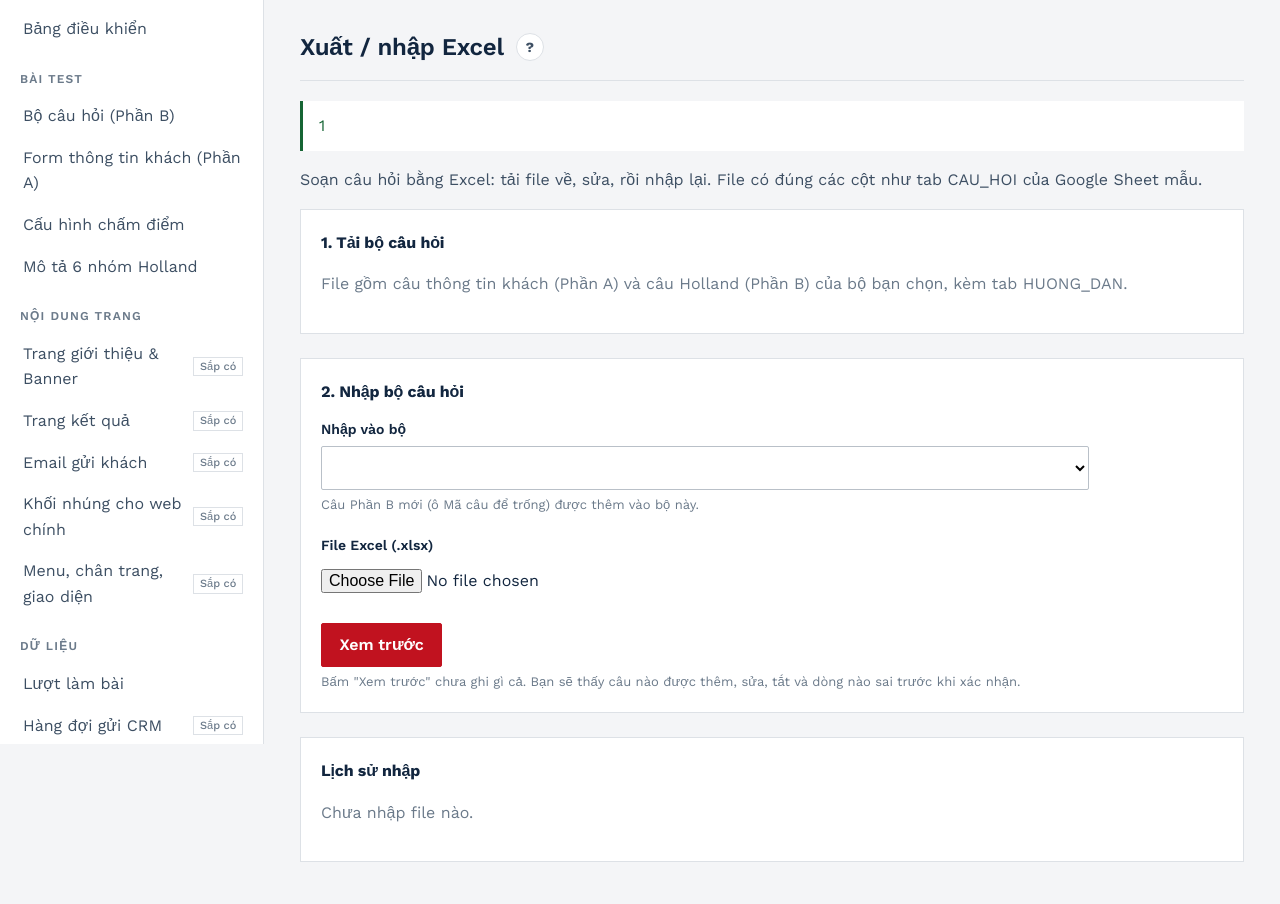
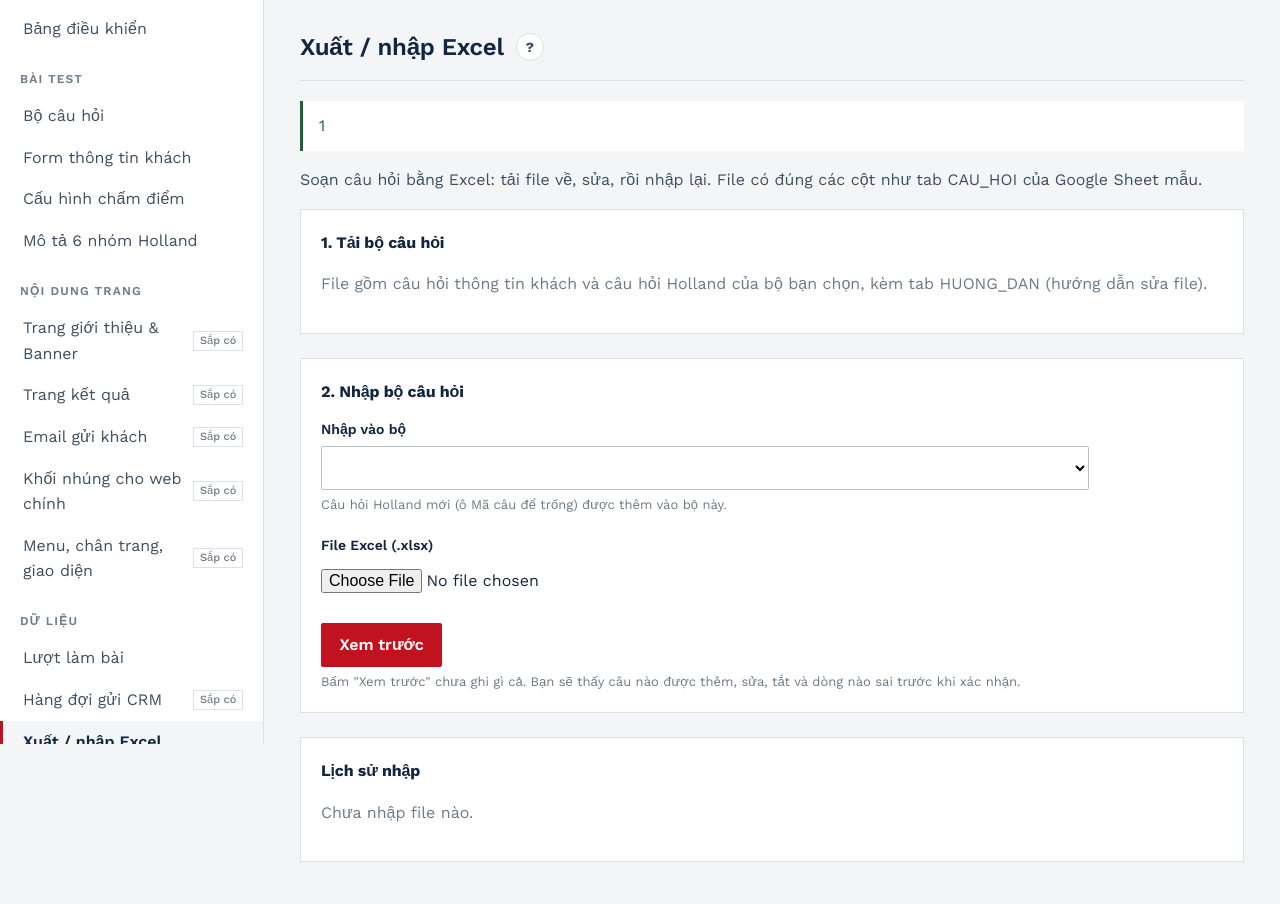
Before and after one commit to vivi123-ou/VigerEdu_Web, a Laravel app: template viger_holland/resources/views/admin/excel/index.blade.php in a window 1280 px wide. Shown: the part 56-960 px from the top of the page. Run offline with Laravel 12, Linux system fonts and the light colour scheme; the template is opened without the code that fills it, so the values that code supplies are empty; the visitor is signed in with stand-in values (Sample User, id 1); data comes from the database, SQL or seed files in the repository; some libraries are stand-ins or nearby versions.

Commit message:
Admin: bỏ chữ (Phần A)/(Phần B) ở menu, tiêu đề trang, bảng điều khiển và trang Excel cho dễ đọc

```diff
--- a/viger_holland/config/admin_menu.php
+++ b/viger_holland/config/admin_menu.php
@@ -21,9 +21,9 @@ return [
     [
         'title' => 'Bài test',
         'items' => [
-            ['key' => 'question-sets', 'label' => 'Bộ câu hỏi (Phần B)', 'route' => 'admin.question-sets.index', 'icon' => 'list',
+            ['key' => 'question-sets', 'label' => 'Bộ câu hỏi', 'route' => 'admin.question-sets.index', 'icon' => 'list',
                 'help' => 'Mỗi bộ câu là một bài test (ví dụ THPT, Sinh viên). Bấm tên bộ để thêm, sửa, tắt, kéo thả sắp xếp câu hỏi. "Dán nhiều câu" để thêm cả loạt (mỗi dòng một câu, đầu dòng ghi nhóm, ví dụ "R | Tôi thích sửa xe"). "Nhân bản" để tạo bộ mới từ bộ cũ. Mỗi bộ có link làm bài riêng để gửi khách. Xóa nhầm thì khôi phục ở mục Thùng rác cuối trang.'],
-            ['key' => 'info-form', 'label' => 'Form thông tin khách (Phần A)', 'route' => 'admin.info-questions.index', 'icon' => 'form',
+            ['key' => 'info-form', 'label' => 'Form thông tin khách', 'route' => 'admin.info-questions.index', 'icon' => 'form',
                 'help' => 'Các câu khách điền ở bước cuối "Nhận kết quả". Bấm "+ Thêm câu", chọn kiểu trả lời và "Gửi sang CRM vào trường…" (trường có sẵn hoặc tự đặt mã mới). Câu mới hiện ngay trên form và tự gửi sang CRM. "Chỉ hiện khi…" để chỉ hỏi một nhóm khách. Kéo thả biểu tượng ⋮⋮ rồi bấm "Lưu thứ tự" để sắp xếp.'],
             ['key' => 'scoring', 'label' => 'Cấu hình chấm điểm', 'route' => 'admin.scoring.edit', 'icon' => 'sliders',
                 'help' => 'Đổi trọng số, ngưỡng và tên nhãn, số ngành gợi ý. Bấm "Chạy thử" để xem một học sinh mẫu được gợi ý ngành nào với giá trị mới (chưa lưu) so với hiện tại. Hài lòng thì bấm "Lưu". Lượt làm bài cũ không bị chấm lại. Sửa nhầm thì bấm "Quay lại bản này" ở Lịch sử thay đổi.'],
--- a/viger_holland/resources/views/admin/dashboard.blade.php
+++ b/viger_holland/resources/views/admin/dashboard.blade.php
@@ -23,11 +23,11 @@
     <div class="stats">
         <div class="stat">
             <p class="stat__value">{{ $partACount }}</p>
-            <p class="stat__label">Câu hỏi thông tin khách (Phần A) đang bật</p>
+            <p class="stat__label">Câu hỏi thông tin khách đang bật</p>
         </div>
         <div class="stat">
             <p class="stat__value">{{ $partBCount }}</p>
-            <p class="stat__label">Câu hỏi Holland (Phần B) đang bật</p>
+            <p class="stat__label">Câu hỏi Holland đang bật</p>
         </div>
         <div class="stat">
             <p class="stat__value">{{ $sets->count() }}</p>
--- a/viger_holland/resources/views/admin/excel/index.blade.php
+++ b/viger_holland/resources/views/admin/excel/index.blade.php
@@ -7,7 +7,7 @@
 
     <section class="card">
         <h2 class="card__title">1. Tải bộ câu hỏi</h2>
-        <p class="muted">File gồm câu thông tin khách (Phần A) và câu Holland (Phần B) của bộ bạn chọn, kèm tab HUONG_DAN.</p>
+        <p class="muted">File gồm câu hỏi thông tin khách và câu hỏi Holland của bộ bạn chọn, kèm tab HUONG_DAN (hướng dẫn sửa file).</p>
         <ul class="history">
             @foreach ($sets as $set)
                 <li class="history__item">
@@ -29,7 +29,7 @@
                         <option value="{{ $set->id }}" @selected((string) old('question_set_id') === (string) $set->id)>{{ $set->name }}</option>
                     @endforeach
                 </select>
-                <p class="field__hint">Câu Phần B mới (ô Mã câu để trống) được thêm vào bộ này.</p>
+                <p class="field__hint">Câu hỏi Holland mới (ô Mã câu để trống) được thêm vào bộ này.</p>
                 @error('question_set_id')<p class="field__error">{{ $message }}</p>@enderror
             </div>
             <div class="field">
--- a/viger_holland/resources/views/admin/info-questions/index.blade.php
+++ b/viger_holland/resources/views/admin/info-questions/index.blade.php
@@ -1,6 +1,6 @@
 @extends('layouts.admin', ['menuKey' => 'info-form'])
 
-@section('title', 'Form thông tin khách (Phần A)')
+@section('title', 'Form thông tin khách')
 
 @section('content')
     <p class="lead">Khách điền form này ở bước cuối (sau khi làm xong câu Holland) để nhận kết quả. Câu bắt buộc hiện trước; câu không bắt buộc nằm trong phần "Thêm thông tin" (thu gọn); ô đồng ý luôn ở cuối.</p>
--- a/viger_holland/resources/views/admin/question-sets/index.blade.php
+++ b/viger_holland/resources/views/admin/question-sets/index.blade.php
@@ -1,6 +1,6 @@
 @extends('layouts.admin', ['menuKey' => 'question-sets'])
 
-@section('title', 'Bộ câu hỏi (Phần B)')
+@section('title', 'Bộ câu hỏi')
 
 @section('content')
     <p class="lead">Mỗi bộ câu là một bài test Holland riêng. Khách mở link chung sẽ làm <strong>bộ mặc định</strong>; bộ khác có link riêng (gửi cho từng nhóm khách hoặc gắn quảng cáo).</p>
```
